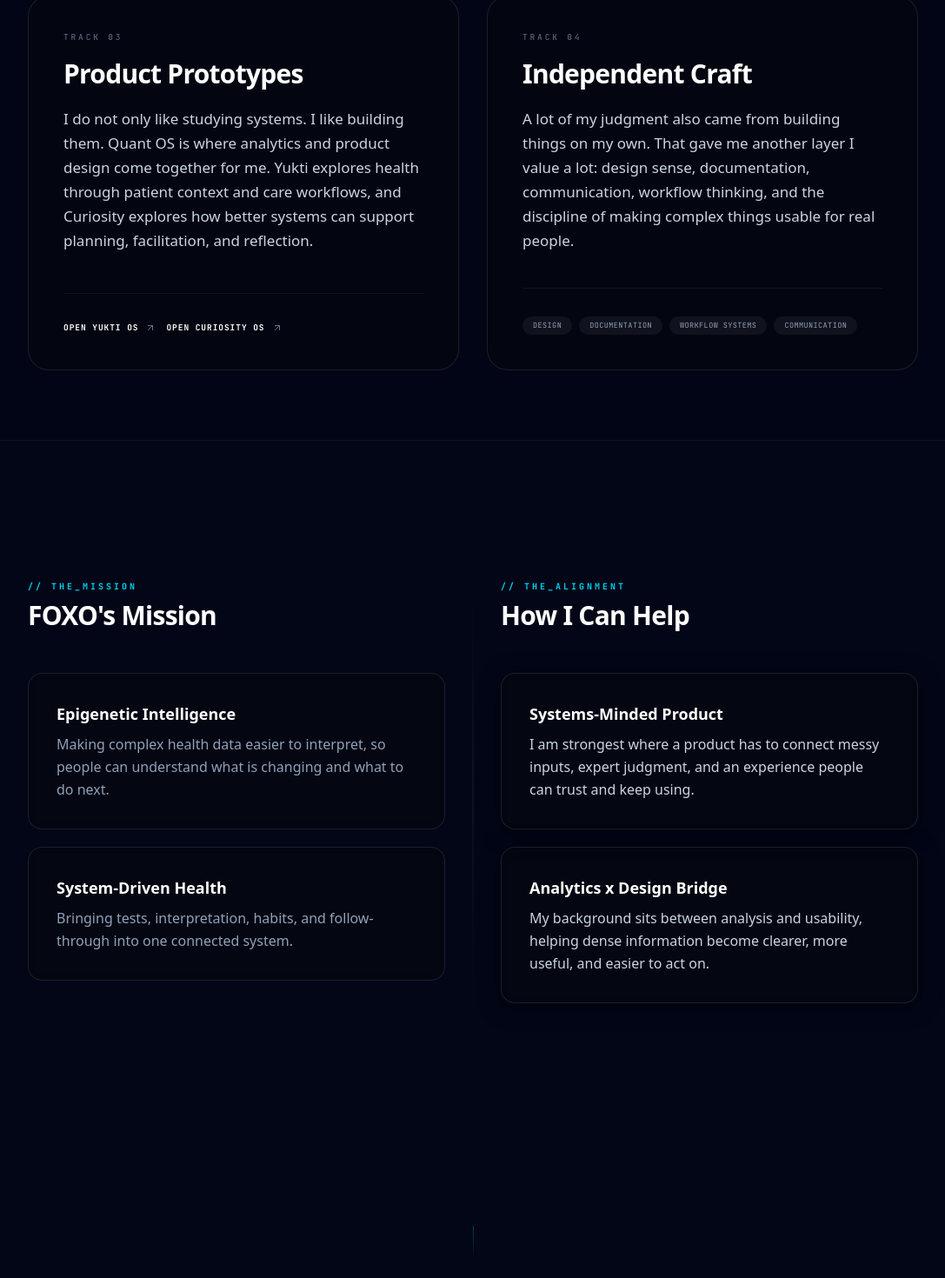
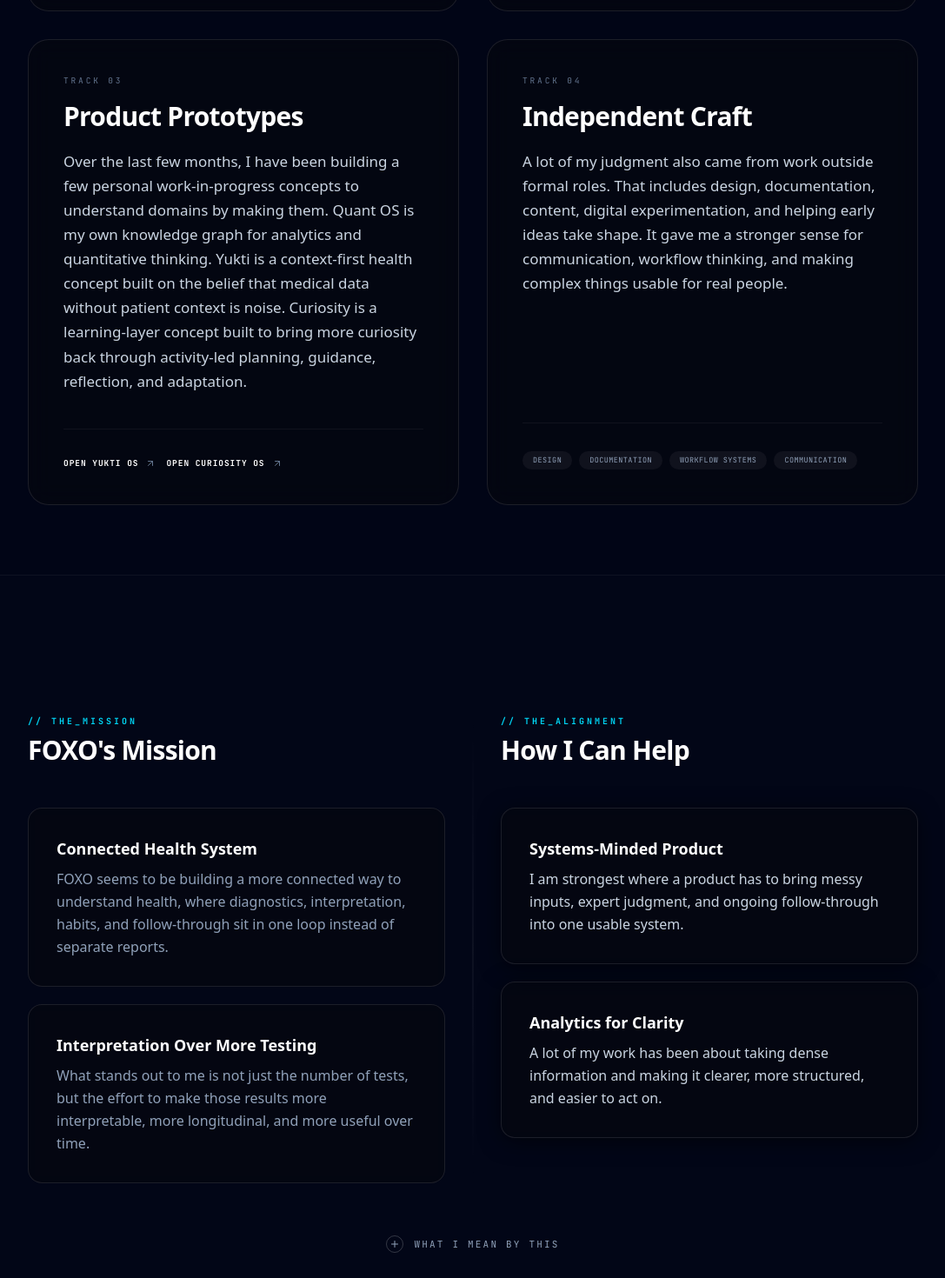
Before and after one commit to tharungajula2/tharungajula, a Next.js app: page / in a window 1280 px wide. Shown: the part 1480-2950 px from the top of the page at 87% size, without its empty margins (96-1183 px from the left). Built offline with nearby package versions, Linux system fonts and the light colour scheme.

Commit message:
Refine FOXO Mission & Alignment with Deep View layer

```diff
--- a/components/outreach/AlignmentMatrix.tsx
+++ b/components/outreach/AlignmentMatrix.tsx
@@ -1,17 +1,22 @@
 "use client";
 
-import { AlignmentData } from "@/types/outreach";
+import { useState } from "react";
+import { AlignmentData, AlignmentCard, DeepViewNote } from "@/types/outreach";
 import { SectionContainer } from "./SectionContainer";
-import { motion } from "framer-motion";
+import { motion, AnimatePresence } from "framer-motion";
+import { Plus } from "lucide-react";
+import { cn } from "@/lib/utils";
 
 interface AlignmentMatrixProps {
     data: AlignmentData;
 }
 
 export function AlignmentMatrix({ data }: AlignmentMatrixProps) {
+    const [isExpanded, setIsExpanded] = useState(false);
+
     return (
         <SectionContainer id="alignment" align="left">
-            <div className="grid grid-cols-1 lg:grid-cols-2 gap-10 lg:gap-16 relative">
+            <div className="grid grid-cols-1 lg:grid-cols-2 gap-10 lg:gap-16 relative mb-12">
                 {/* Visual Connector Line (Desktop Only) */}
                 <div className="hidden lg:block absolute left-1/2 top-0 bottom-0 w-px bg-gradient-to-b from-transparent via-white/10 to-transparent -translate-x-1/2" />
 
@@ -27,7 +32,7 @@ export function AlignmentMatrix({ data }: AlignmentMatrixProps) {
                     </div>
 
                     <div className="grid gap-5">
-                        {data.leftSide.cards.map((card, i) => (
+                        {data.leftSide.cards.map((card: AlignmentCard, i: number) => (
                             <div key={i} className="glass-card p-6 md:p-8 rounded-2xl border-white/5 hover:border-white/10 transition-all duration-500 bg-slate-900/20">
                                 <h3 className="font-heading text-lg font-bold text-white mb-2">
                                     {card.title}
@@ -53,7 +58,7 @@ export function AlignmentMatrix({ data }: AlignmentMatrixProps) {
 
 
                     <div className="grid gap-5">
-                        {data.rightSide.cards.map((card, i) => (
+                        {data.rightSide.cards.map((card: AlignmentCard, i: number) => (
                             <div key={i} className="glass-card p-6 md:p-8 rounded-2xl border-cyan-400/20 hover:border-cyan-400/40 transition-all duration-500 bg-slate-900/40 shadow-[0_4px_24px_rgba(0,0,0,0.5)]">
                                 <h3 className="font-heading text-lg font-bold text-white mb-2 group-hover:text-cyan-400 transition-colors">
                                     {card.title}
@@ -66,6 +71,59 @@ export function AlignmentMatrix({ data }: AlignmentMatrixProps) {
                     </div>
                 </div>
             </div>
+
+            {/* Deep View Expandable Section */}
+            {data.deepView && (
+                <div className="w-full flex flex-col items-center mt-4">
+                    <button
+                        onClick={() => setIsExpanded(!isExpanded)}
+                        className="group flex items-center gap-3 py-3 px-6 rounded-full hover:bg-white/5 transition-all duration-300"
+                    >
+                        <div className={cn(
+                            "w-5 h-5 rounded-full border border-white/20 flex items-center justify-center transition-transform duration-500",
+                            isExpanded ? "rotate-45 border-cyan-400/40" : ""
+                        )}>
+                            <Plus className={cn(
+                                "w-3 h-3 text-slate-400 group-hover:text-white transition-colors",
+                                isExpanded ? "text-cyan-400" : ""
+                            )} />
+                        </div>
+                        <span className="font-mono text-[10px] md:text-[11px] tracking-[0.2em] uppercase text-slate-400 group-hover:text-slate-200 transition-colors">
+                            {data.deepView.label}
+                        </span>
+                    </button>
+
+                    <AnimatePresence>
+                        {isExpanded && (
+                            <motion.div
+                                initial={{ height: 0, opacity: 0 }}
+                                animate={{ height: "auto", opacity: 1 }}
+                                exit={{ height: 0, opacity: 0 }}
+                                transition={{ duration: 0.6, ease: [0.16, 1, 0.3, 1] }}
+                                className="overflow-hidden w-full max-w-4xl mx-auto"
+                            >
+                                <div className="grid grid-cols-1 md:grid-cols-2 gap-8 md:gap-12 pt-10 pb-8 px-4 md:px-0">
+                                    {data.deepView.blocks.map((block: DeepViewNote, i: number) => (
+                                        <div key={i} className="flex flex-col gap-4">
+                                            <h4 className="font-heading text-sm md:text-base font-bold text-slate-200 tracking-wide">
+                                                {block.title}
+                                            </h4>
+                                            <ul className="space-y-3">
+                                                {block.points.map((point: string, j: number) => (
+                                                    <li key={j} className="flex gap-3 text-[13px] md:text-[14px] text-slate-400 leading-relaxed antialiased">
+                                                        <span className="text-cyan-400/60 font-mono mt-1">•</span>
+                                                        <span>{point}</span>
+                                                    </li>
+                                                ))}
+                                            </ul>
+                                        </div>
+                                    ))}
+                                </div>
+                            </motion.div>
+                        )}
+                    </AnimatePresence>
+                </div>
+            )}
         </SectionContainer>
     );
 }
--- a/data/outreach/foxo.ts
+++ b/data/outreach/foxo.ts
@@ -19,13 +19,13 @@ export const foxoContent: OutreachContent = {
             {
                 label: "TRACK 01",
                 title: "Corporate Foundation",
-                body: "My foundation comes from credit risk and lending systems. At Jana and Lentra, along with my MBA in Banking & Finance, I learned how decisions actually move inside real organizations — through workflows, requirements, validation, reporting, and operational follow-through.",
+                body: "My foundation comes from credit risk and lending systems. At Jana and Lentra, along with my MBA in Banking & Finance, I learned how decisions actually move inside real organizations, through workflows, requirements, validation, reporting, and operational follow-through.",
                 tags: ["Jana Small Finance Bank", "Lentra AI", "MBA / Banking & Finance"]
             },
             {
                 label: "TRACK 02",
                 title: "Analytics Depth",
-                body: "A large part of my thinking comes from quantitative work across risk, NLP, forecasting, and broader ML problem-solving. More than anything, that work taught me how to deal carefully with messy data, choose the right lens for evaluation, and turn analysis into something decision-useful.",
+                body: "A large part of my thinking comes from building end-to-end analytics work across credit risk, churn, attrition, socio-economic classification, NLP, forecasting, reinforcement learning, and portfolio optimization. More than any single model, that work taught me how to frame problems well, work carefully with messy data, evaluate honestly, and turn analysis into something decision-useful.",
                 buttons: [
                     { label: "View Analytics Portfolio", href: "https://github.com/tharungajula2/Portfolio" },
                     { label: "Open Quant OS", href: "https://quant-os.vercel.app/" }
@@ -34,7 +34,7 @@ export const foxoContent: OutreachContent = {
             {
                 label: "TRACK 03",
                 title: "Product Prototypes",
-                body: "I do not only like studying systems. I like building them. Quant OS is where analytics and product design come together for me. Yukti explores health through patient context and care workflows, and Curiosity explores how better systems can support planning, facilitation, and reflection.",
+                body: "Over the last few months, I have been building a few personal work-in-progress concepts to understand domains by making them. Quant OS is my own knowledge graph for analytics and quantitative thinking. Yukti is a context-first health concept built on the belief that medical data without patient context is noise. Curiosity is a learning-layer concept built to bring more curiosity back through activity-led planning, guidance, reflection, and adaptation.",
                 buttons: [
                     { label: "Open Yukti OS", href: "https://yukti-os.vercel.app/" },
                     { label: "Open Curiosity OS", href: "https://curiosity-os.vercel.app/" }
@@ -43,7 +43,7 @@ export const foxoContent: OutreachContent = {
             {
                 label: "TRACK 04",
                 title: "Independent Craft",
-                body: "A lot of my judgment also came from building things on my own. That gave me another layer I value a lot: design sense, documentation, communication, workflow thinking, and the discipline of making complex things usable for real people.",
+                body: "A lot of my judgment also came from work outside formal roles. That includes design, documentation, content, digital experimentation, and helping early ideas take shape. It gave me a stronger sense for communication, workflow thinking, and making complex things usable for real people.",
                 tags: ["Design", "Documentation", "Workflow Systems", "Communication"]
             }
         ]
@@ -54,12 +54,12 @@ export const foxoContent: OutreachContent = {
             title: "FOXO's Mission",
             cards: [
                 {
-                    title: "Epigenetic Intelligence",
-                    description: "Making complex health data easier to interpret, so people can understand what is changing and what to do next."
+                    title: "Connected Health System",
+                    description: "FOXO seems to be building a more connected way to understand health, where diagnostics, interpretation, habits, and follow-through sit in one loop instead of separate reports."
                 },
                 {
-                    title: "System-Driven Health",
-                    description: "Bringing tests, interpretation, habits, and follow-through into one connected system."
+                    title: "Interpretation Over More Testing",
+                    description: "What stands out to me is not just the number of tests, but the effort to make those results more interpretable, more longitudinal, and more useful over time."
                 }
             ]
         },
@@ -68,11 +68,36 @@ export const foxoContent: OutreachContent = {
             cards: [
                 {
                     title: "Systems-Minded Product",
-                    description: "I am strongest where a product has to connect messy inputs, expert judgment, and an experience people can trust and keep using."
+                    description: "I am strongest where a product has to bring messy inputs, expert judgment, and ongoing follow-through into one usable system."
                 },
                 {
-                    title: "Analytics x Design Bridge",
-                    description: "My background sits between analysis and usability, helping dense information become clearer, more useful, and easier to act on."
+                    title: "Analytics for Clarity",
+                    description: "A lot of my work has been about taking dense information and making it clearer, more structured, and easier to act on."
+                }
+            ]
+        },
+        deepView: {
+            label: "What I Mean By This",
+            blocks: [
+                {
+                    title: "What I think FOXO is really building",
+                    points: [
+                        "A longitudinal health loop, not just a collection of reports",
+                        "Diagnostics only matter if they lead to better decisions over time",
+                        "The real product feels closer to an operating system than a health dashboard",
+                        "Trust seems to come from transparency, cleaner incentives, and careful interpretation",
+                        "AI appears most useful when it supports clinicians and workflows, not when it tries to replace judgment"
+                    ]
+                },
+                {
+                    title: "Where I think I can help",
+                    points: [
+                        "Making dense inputs more structured and easier to work with",
+                        "Building product workflows around interpretation, follow-through, and visibility",
+                        "Helping turn information into something more decision-grade, not just more available",
+                        "Thinking carefully about traceability, usability, and trust",
+                        "Supporting systems that reduce noise instead of adding more of it"
+                    ]
                 }
             ]
         }
```
Also changed, not shown: types/outreach.ts (+9 -0 lines).
